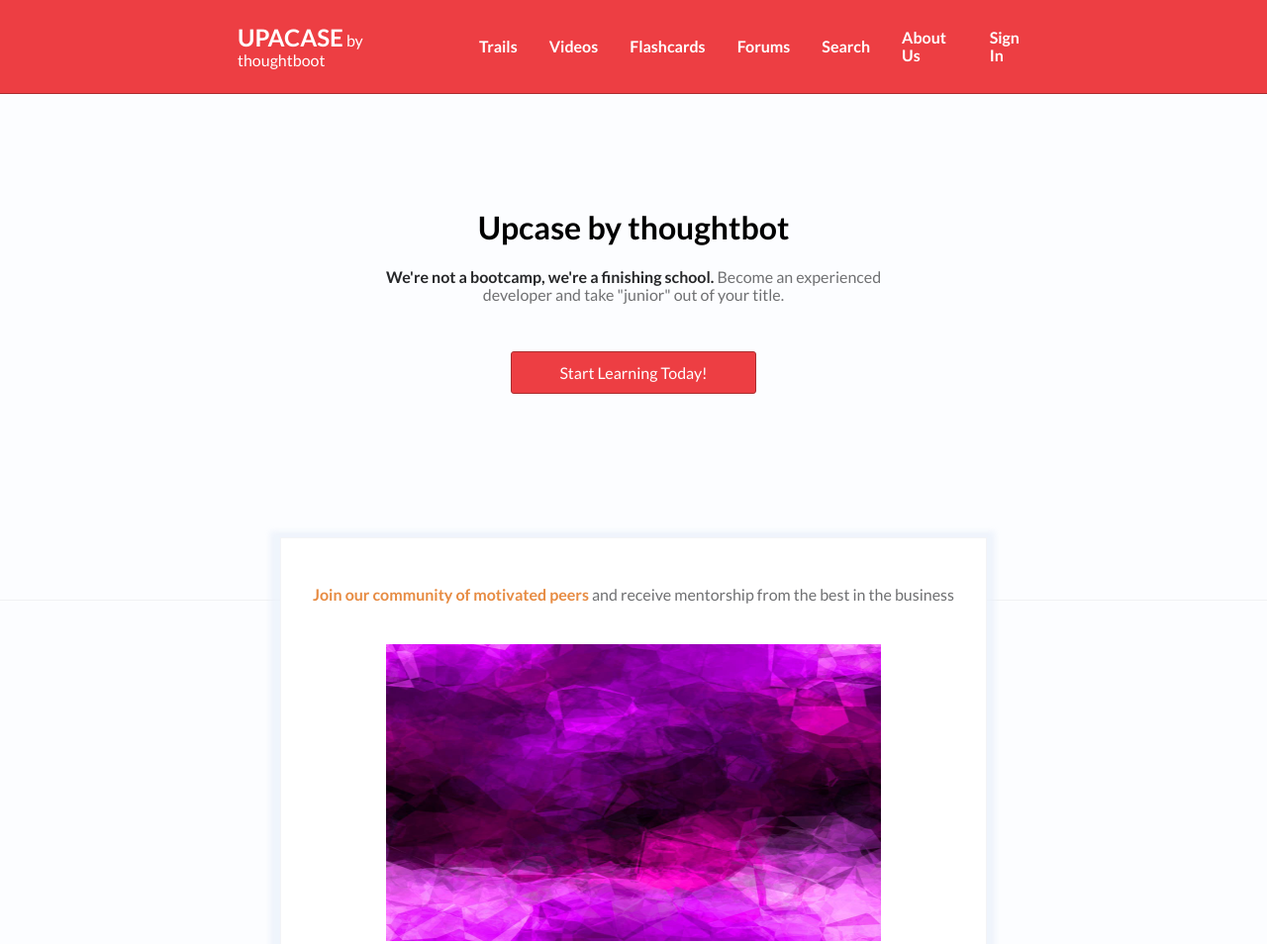
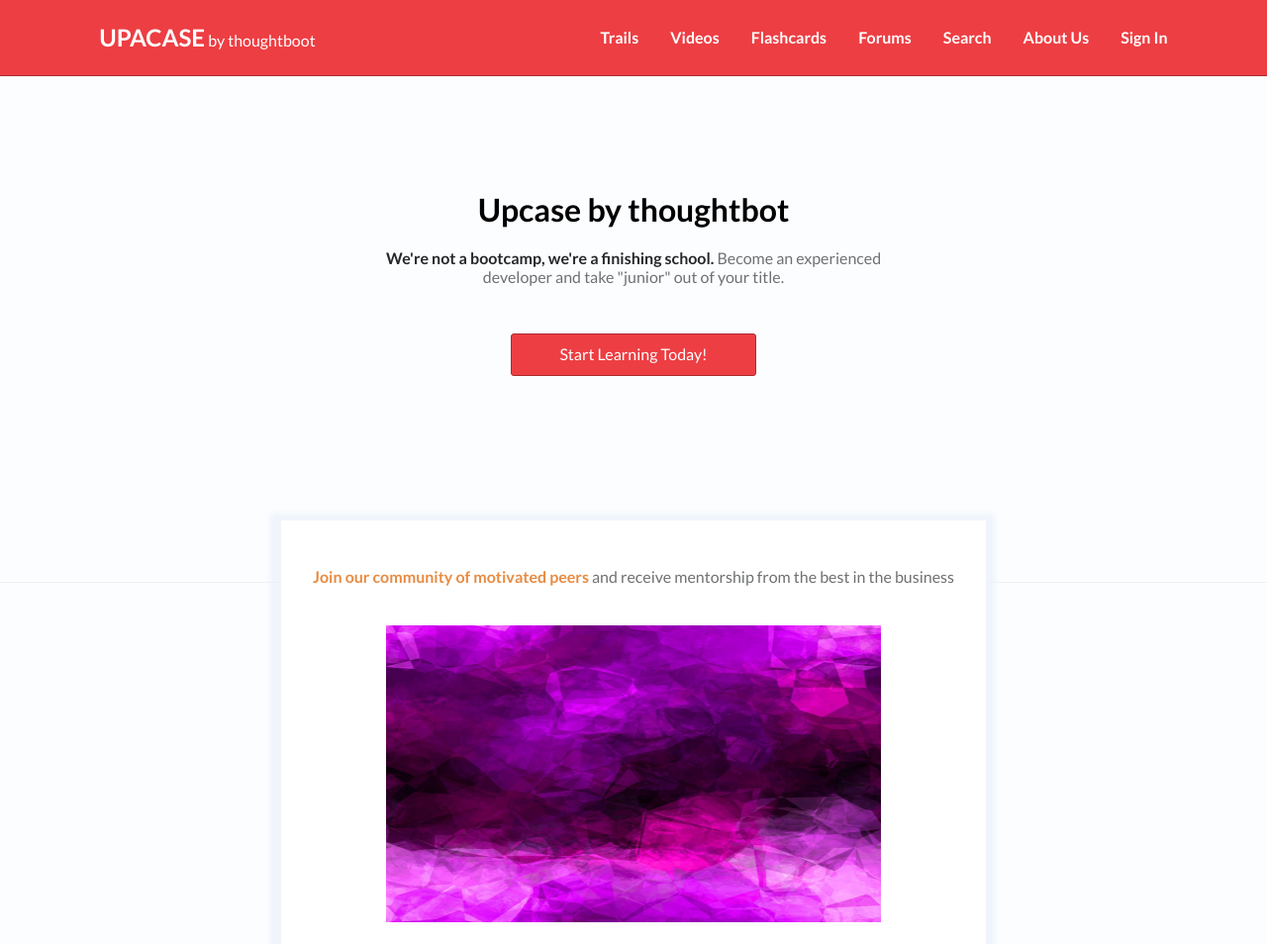
Before and after one commit to DawidGaleziewski/upcase_landing_page, a website built with webpack: page src/index.html in a window 1280 px wide. Shown: the top 954 px of the page at 99% size. Built offline with nearby package versions, Linux system fonts and the light colour scheme.

Commit message:
corrected navbar

```diff
--- a/src/index.html
+++ b/src/index.html
@@ -64,7 +64,7 @@
       <!-- # 3 community /END-->
 
       <!-- # 4 offer-selection -->
-      <secction class="offer-selection">
+      <section class="offer-selection">
         <h2 class="section-header">
           Choose from a variety of languages and tools.
         </h2>
@@ -150,7 +150,7 @@
             </ul>
           </li>
         </ul>
-      </secction>
+      </section>
       <!-- # 4 offer-selection /END -->
 
       <!-- # 5 consult -->
--- a/src/style/custom/layout/community_section.scss
+++ b/src/style/custom/layout/community_section.scss
@@ -1,7 +1,6 @@
 .community {
   text-align: center;
   border-top: $border-section;
-  background-color: $bg-color-secondary;
 
   .card {
     background-color: $bg-color-primary;
--- a/src/style/custom/layout/navbar.scss
+++ b/src/style/custom/layout/navbar.scss
@@ -1,12 +1,13 @@
 .main-navbar {
-  padding: 1.5rem 15rem;
+  padding: 1.5rem;
   background-color: $bg-color-accent;
   color: #fff;
   border-bottom: $border-accent;
   display: flex;
-  justify-content: space-between;
+  justify-content: center;
   align-items: center;
   .logo {
+    margin-right: 16rem;
     &__company {
       font-size: 1.5rem;
       text-transform: uppercase;
--- a/src/style/custom/layout/offer_selection_section.scss
+++ b/src/style/custom/layout/offer_selection_section.scss
@@ -1,4 +1,5 @@
 .offer-selection {
+  border-bottom: $border-section;
   text-align: center;
 
   .section-header {
```
